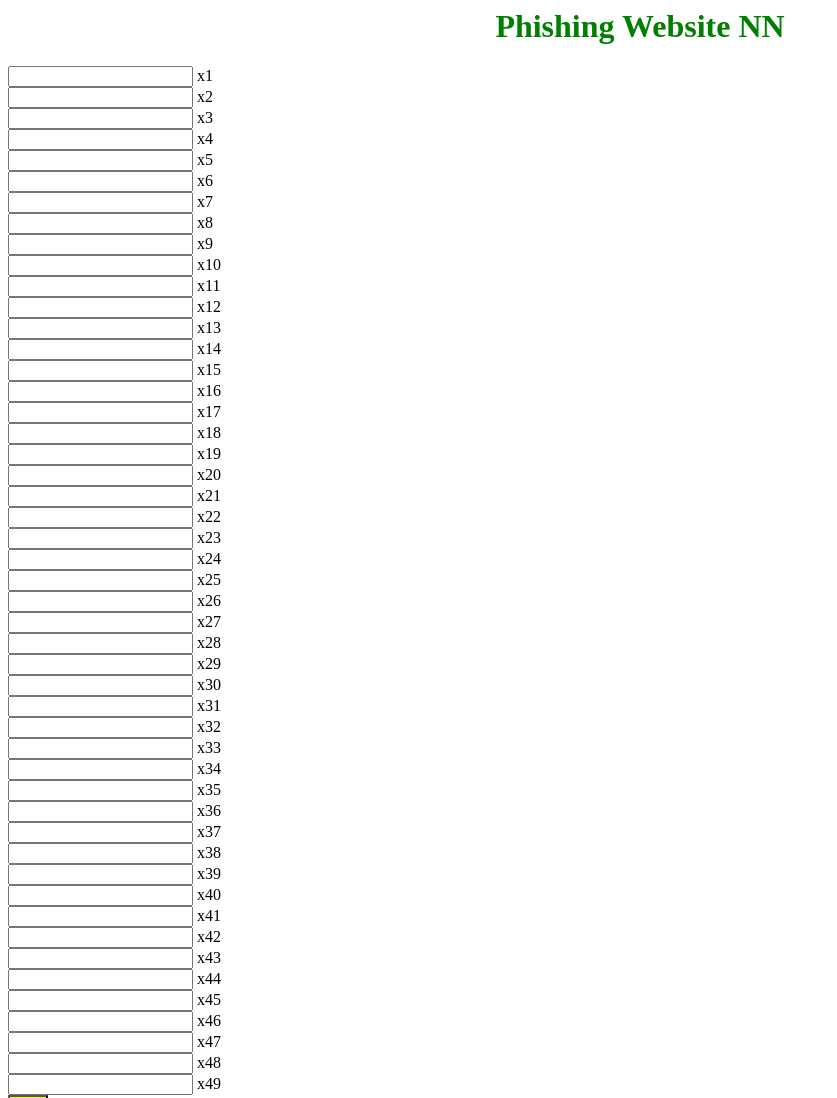
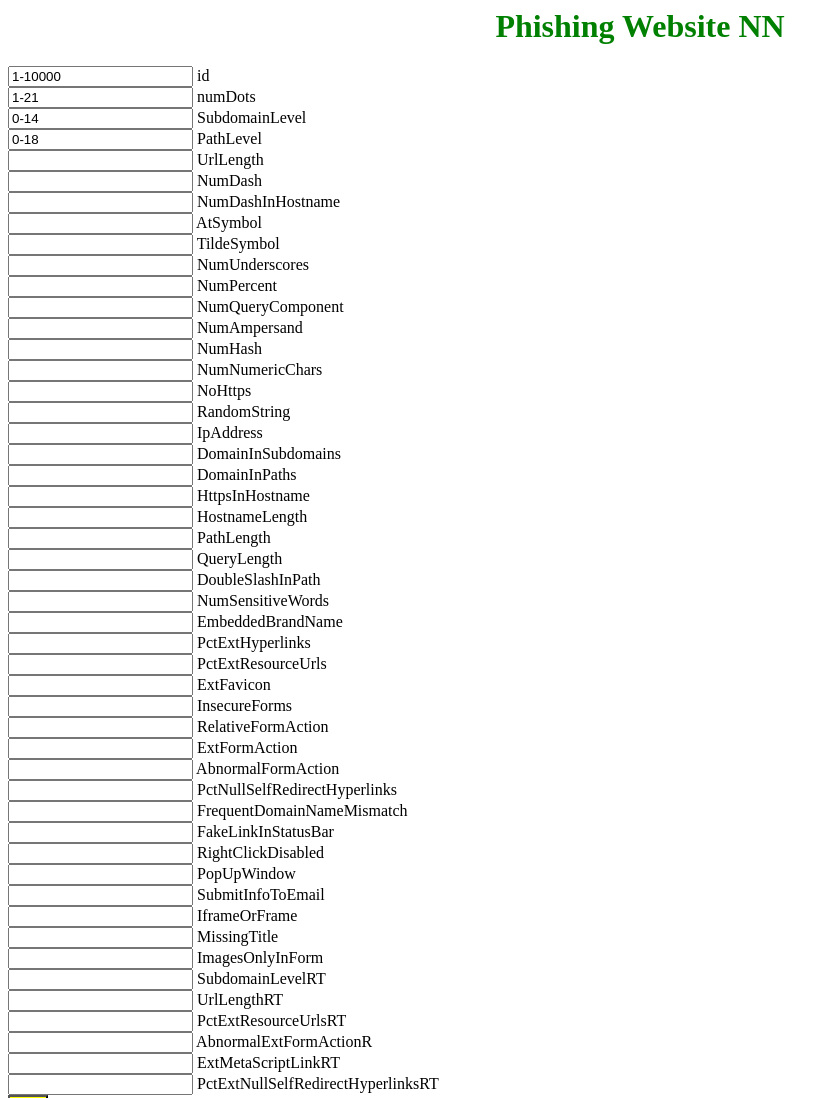
Before and after one commit to EricRodgers/ITS_365_Projects, a plain HTML site: page DeployToProduction/PhishingSites/index.html in a window 1280 px wide. Shown: the top 1098 px of the page, without its empty margins (0-837 px from the left). Drawn offline with Linux system fonts and the light colour scheme.

Commit message:
Update index.html

```diff
--- a/DeployToProduction/PhishingSites/index.html
+++ b/DeployToProduction/PhishingSites/index.html
@@ -43,55 +43,55 @@
     <div id = "boxes1">
 
 
-    <input type="text" id="box1" value=""> x1 <br/>
-    <input type="text" id="box2" value=""> x2 <br/>
-    <input type="text" id="box3" value=""> x3 <br/>
-    <input type="text" id="box4" value=""> x4 <br/>
-    <input type="text" id="box5" value=""> x5 <br/>
-    <input type="text" id="box6" value=""> x6 <br/>
-    <input type="text" id="box7" value=""> x7 <br/>
-    <input type="text" id="box8" value=""> x8 <br/>
-    <input type="text" id="box9" value=""> x9 <br/>
-    <input type="text" id="box10" value=""> x10 <br/>
-    <input type="text" id="box11" value=""> x11 <br/>
-    <input type="text" id="box12" value=""> x12 <br/>
-    <input type="text" id="box13" value=""> x13 <br/>
-    <input type="text" id="box14" value=""> x14 <br/>
-    <input type="text" id="box15" value=""> x15 <br/>
-    <input type="text" id="box16" value=""> x16 <br/>
-    <input type="text" id="box17" value=""> x17 <br/>
-    <input type="text" id="box18" value=""> x18 <br/>
-    <input type="text" id="box19" value=""> x19 <br/>
-    <input type="text" id="box20" value=""> x20 <br/>
-    <input type="text" id="box21" value=""> x21 <br/>
-    <input type="text" id="box22" value=""> x22 <br/>
-    <input type="text" id="box23" value=""> x23 <br/>
-    <input type="text" id="box24" value=""> x24 <br/>
-    <input type="text" id="box25" value=""> x25 <br/>
-    <input type="text" id="box26" value=""> x26 <br/>
-    <input type="text" id="box27" value=""> x27 <br/>
-    <input type="text" id="box28" value=""> x28 <br/>
-    <input type="text" id="box29" value=""> x29 <br/>
-    <input type="text" id="box30" value=""> x30 <br/>
-    <input type="text" id="box31" value=""> x31 <br/>
-    <input type="text" id="box32" value=""> x32 <br/>
-    <input type="text" id="box33" value=""> x33 <br/>
-    <input type="text" id="box34" value=""> x34 <br/>
-    <input type="text" id="box35" value=""> x35 <br/>
-    <input type="text" id="box36" value=""> x36 <br/>
-    <input type="text" id="box37" value=""> x37 <br/>
-    <input type="text" id="box38" value=""> x38 <br/>
-    <input type="text" id="box39" value=""> x39 <br/>
-    <input type="text" id="box40" value=""> x40 <br/>
-    <input type="text" id="box41" value=""> x41 <br/>
-    <input type="text" id="box42" value=""> x42 <br/>
-    <input type="text" id="box43" value=""> x43 <br/>
-    <input type="text" id="box44" value=""> x44 <br/>
-    <input type="text" id="box45" value=""> x45 <br/>
-    <input type="text" id="box46" value=""> x46 <br/>
-    <input type="text" id="box47" value=""> x47 <br/>
-    <input type="text" id="box48" value=""> x48 <br/>
-    <input type="text" id="box49" value=""> x49 <br/>
+    <input type="text" id="box1" value="1-10000"> id <br/>
+    <input type="text" id="box2" value="1-21"> numDots <br/>
+    <input type="text" id="box3" value="0-14"> SubdomainLevel <br/>
+    <input type="text" id="box4" value="0-18"> PathLevel <br/>
+    <input type="text" id="box5" value=""> UrlLength <br/>
+    <input type="text" id="box6" value=""> NumDash <br/>
+    <input type="text" id="box7" value=""> NumDashInHostname <br/>
+    <input type="text" id="box8" value=""> AtSymbol <br/>
+    <input type="text" id="box9" value=""> TildeSymbol <br/>
+    <input type="text" id="box10" value=""> NumUnderscores <br/>
+    <input type="text" id="box11" value=""> NumPercent <br/>
+    <input type="text" id="box12" value=""> NumQueryComponent <br/>
+    <input type="text" id="box13" value=""> NumAmpersand <br/>
+    <input type="text" id="box14" value=""> NumHash <br/>
+    <input type="text" id="box15" value=""> NumNumericChars <br/>
+    <input type="text" id="box16" value=""> NoHttps <br/>
+    <input type="text" id="box17" value=""> RandomString <br/>
+    <input type="text" id="box18" value=""> IpAddress <br/>
+    <input type="text" id="box19" value=""> DomainInSubdomains <br/>
+    <input type="text" id="box20" value=""> DomainInPaths <br/>
+    <input type="text" id="box21" value=""> HttpsInHostname <br/>
+    <input type="text" id="box22" value=""> HostnameLength <br/>
+    <input type="text" id="box23" value=""> PathLength <br/>
+    <input type="text" id="box24" value=""> QueryLength <br/>
+    <input type="text" id="box25" value=""> DoubleSlashInPath <br/>
+    <input type="text" id="box26" value=""> NumSensitiveWords <br/>
+    <input type="text" id="box27" value=""> EmbeddedBrandName <br/>
+    <input type="text" id="box28" value=""> PctExtHyperlinks <br/>
+    <input type="text" id="box29" value=""> PctExtResourceUrls <br/>
+    <input type="text" id="box30" value=""> ExtFavicon <br/>
+    <input type="text" id="box31" value=""> InsecureForms <br/>
+    <input type="text" id="box32" value=""> RelativeFormAction <br/>
+    <input type="text" id="box33" value=""> ExtFormAction <br/>
+    <input type="text" id="box34" value=""> AbnormalFormAction <br/>
+    <input type="text" id="box35" value=""> PctNullSelfRedirectHyperlinks <br/>
+    <input type="text" id="box36" value=""> FrequentDomainNameMismatch <br/>
+    <input type="text" id="box37" value=""> FakeLinkInStatusBar <br/>
+    <input type="text" id="box38" value=""> RightClickDisabled <br/>
+    <input type="text" id="box39" value=""> PopUpWindow <br/>
+    <input type="text" id="box40" value=""> SubmitInfoToEmail <br/>
+    <input type="text" id="box41" value=""> IframeOrFrame <br/>
+    <input type="text" id="box42" value=""> MissingTitle <br/>
+    <input type="text" id="box43" value=""> ImagesOnlyInForm <br/>
+    <input type="text" id="box44" value=""> SubdomainLevelRT <br/>
+    <input type="text" id="box45" value=""> UrlLengthRT <br/>
+    <input type="text" id="box46" value=""> PctExtResourceUrlsRT <br/>
+    <input type="text" id="box47" value=""> AbnormalExtFormActionR <br/>
+    <input type="text" id="box48" value=""> ExtMetaScriptLinkRT <br/>
+    <input type="text" id="box49" value=""> PctExtNullSelfRedirectHyperlinksRT <br/>
 
     </div>
 
```
